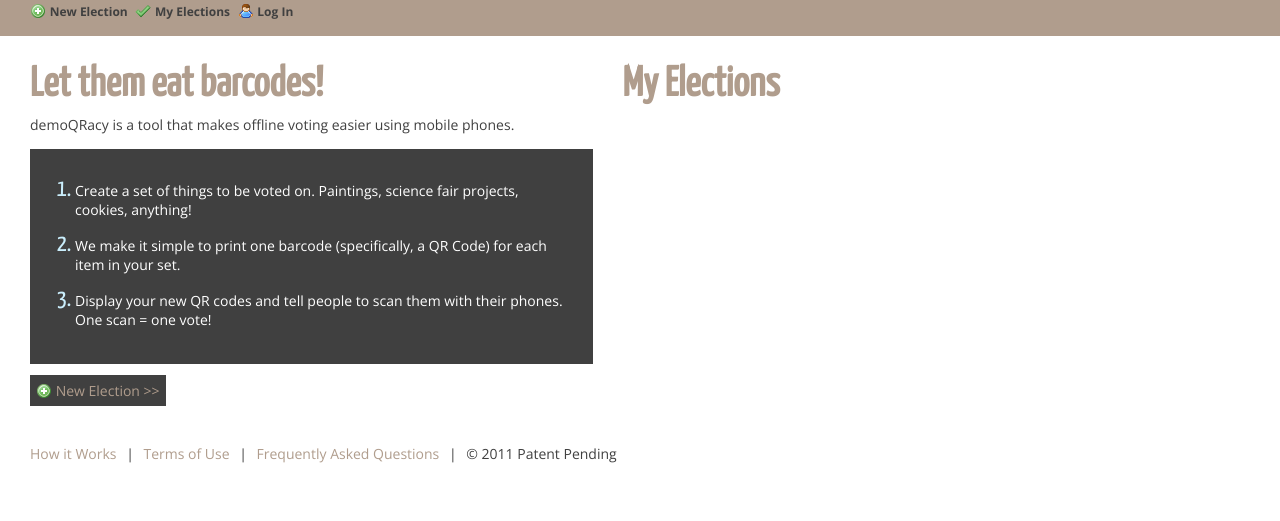
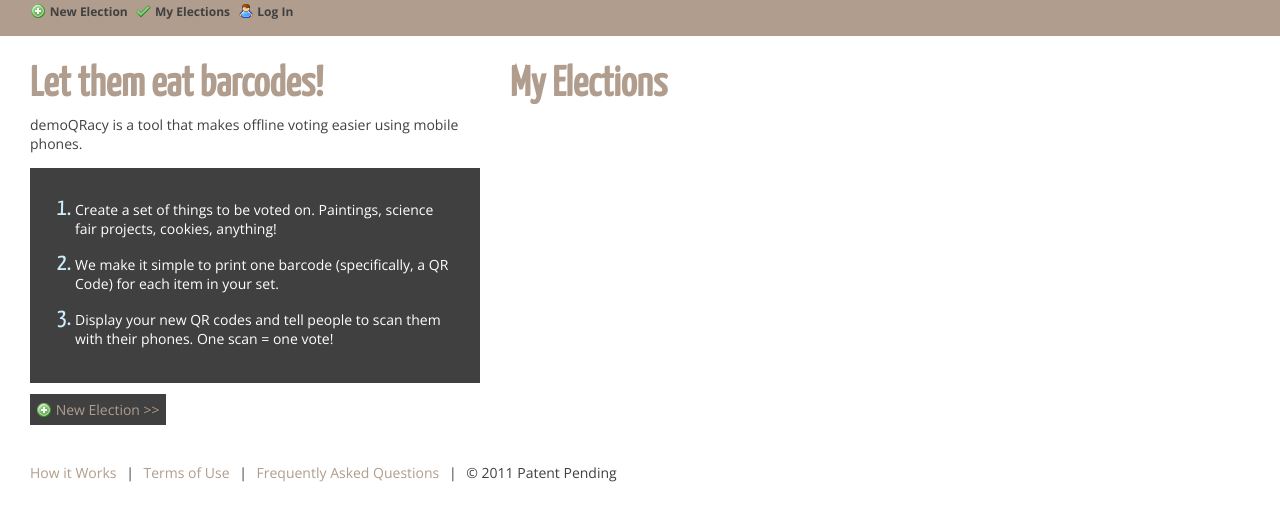
Before and after one commit to nemra4125/demoqracy, a Python web app: template templates/index.html in a window 1280 px wide. Shown: the part 218-739 px from the top of the page. Run offline with Jinja, Linux system fonts and the light colour scheme; the template is opened without the code that fills it, so the values that code supplies are empty; some libraries are stand-ins or nearby versions; some web fonts are replaced.

Commit message:
max widths; default text when no elections on home page

```diff
--- a/static/styles/base.css
+++ b/static/styles/base.css
@@ -130,6 +130,7 @@ ul.flat_link_list li {
   float: left;
   width: 45%;
   min-width: 320px;
+  max-width: 450px;
   padding-right: 30px;
 }
 
@@ -137,6 +138,7 @@ ul.flat_link_list li {
   float: left;
   width: 45%;
   min-width: 320px;
+  max-width: 450px;
   dipslay: inline;
 }
 
--- a/templates/index.html
+++ b/templates/index.html
@@ -25,5 +25,8 @@ demoQRacy is a tool that makes offline voting easier using mobile phones.
 {% for election in elections %}
   <li><a href="/elections/{{ election.id }}/view">{{ election.title }}</a></li>
 {% endfor %}
+{% if elections.length == 0 %}
+  You have no currently running elections.
+{% endif %}
 </ul>
 {% endblock right %}
```
